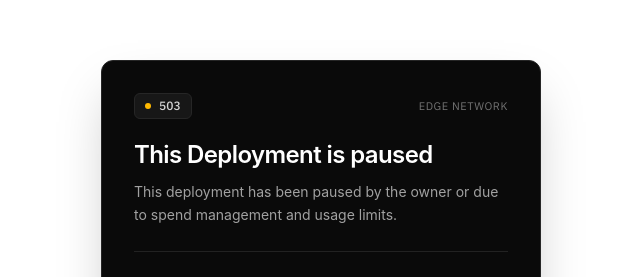
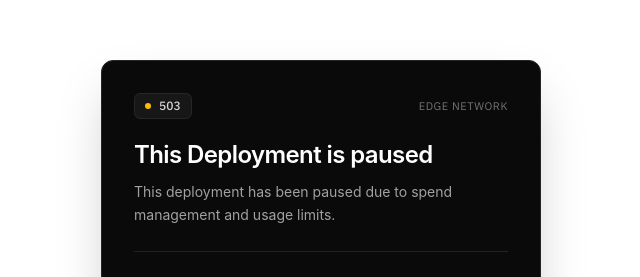
Before and after one commit to mohamedamineachab0-alt/Dekiche-academy-Bordj-Bounaama, a Next.js app: page / in a window 1280 px wide. Shown: the part 182-459 px from the top of the page, without its empty margins (319-959 px from the left). Built offline with nearby package versions, Linux system fonts and the light colour scheme; no server answers.

Commit message:
Update paused deployment message to remove owner reference

```diff
--- a/app/layout.tsx
+++ b/app/layout.tsx
@@ -95,7 +95,7 @@ export default function RootLayout({
               </h1>
 
               <p className="mt-2.5 text-sm text-neutral-400 leading-relaxed">
-                This deployment has been paused by the owner or due to spend management and usage limits.
+                This deployment has been paused due to spend management and usage limits.
               </p>
 
               <div className="my-6 border-t border-[#222222]" />
```
Also changed, not shown: 1 other file (tests, documents, lock files or other folders).
